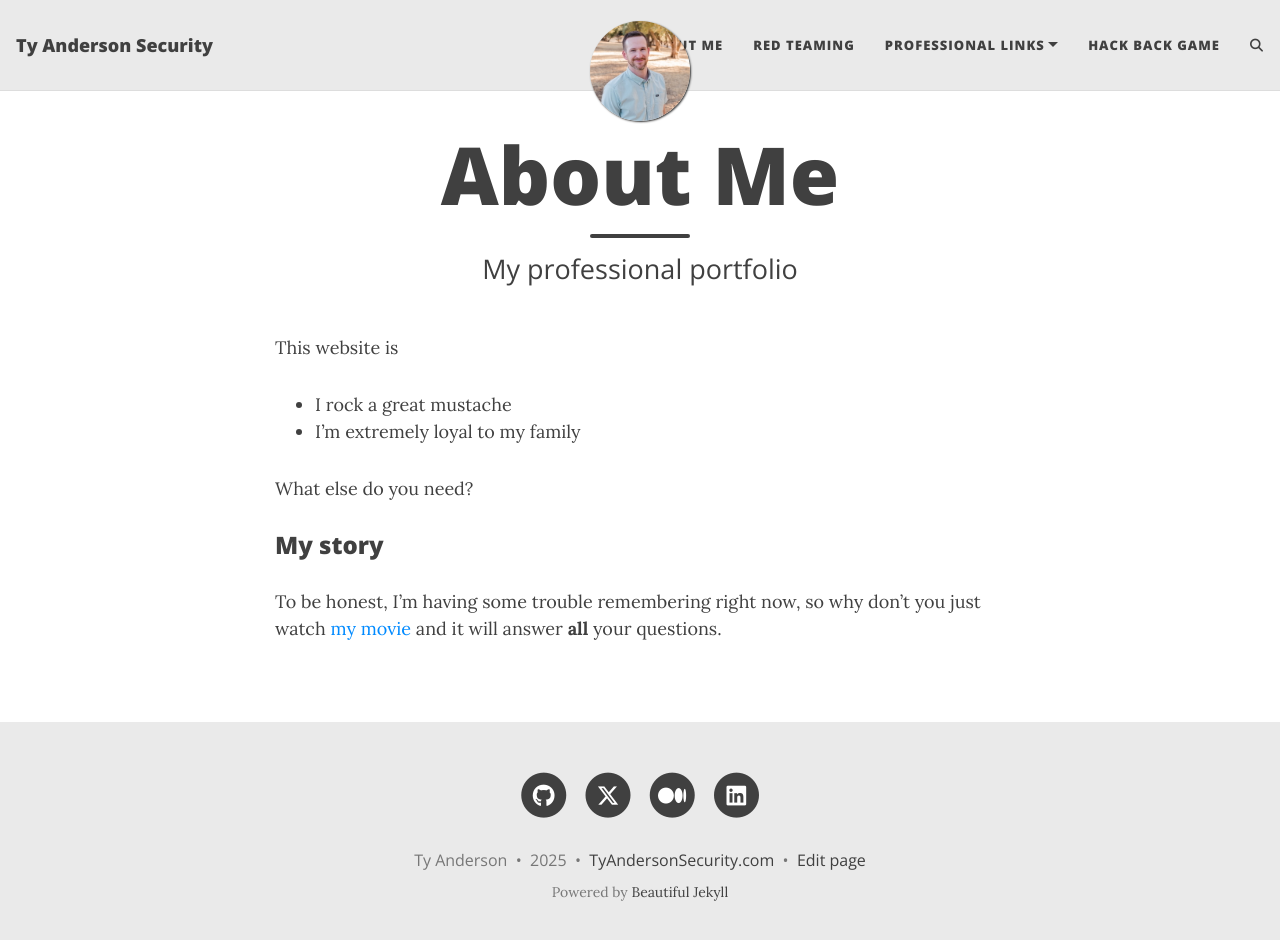
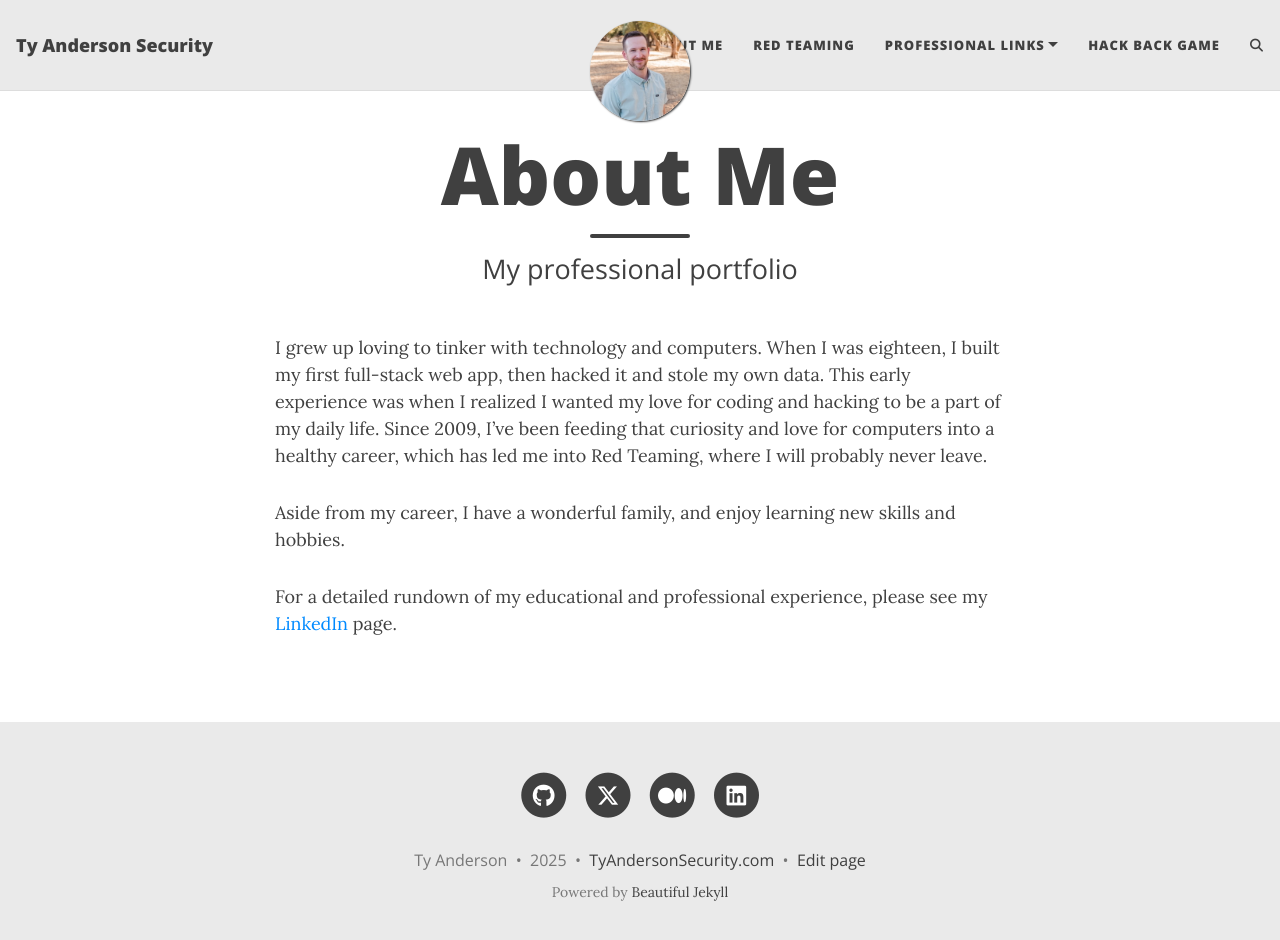
Before and after one commit to minispooner/minispooner.github.io, a Jekyll site: the page built from aboutme.md, in a window 1280 px wide and 953 px high. Shown: the top 940 px of the window. Built offline with Jekyll 4.4.1, drawn with Linux system fonts in a browser that asks for light colours; comment, search, counter and statistics services are not loaded.

Commit message:
add pages

```diff
--- a/aboutme.md
+++ b/aboutme.md
@@ -4,13 +4,8 @@ title: About Me
 subtitle: My professional portfolio
 ---
 
-This website is
+I grew up loving to tinker with technology and computers. When I was eighteen, I built my first full-stack web app, then hacked it and stole my own data. This early experience was when I realized I wanted my love for coding and hacking to be a part of my daily life. Since 2009, I've been feeding that curiosity and love for computers into a healthy career, which has led me into Red Teaming, where I will probably never leave.
 
-- I rock a great mustache
-- I'm extremely loyal to my family
+Aside from my career, I have a wonderful family, and enjoy learning new skills and hobbies.
 
-What else do you need?
-
-### My story
-
-To be honest, I'm having some trouble remembering right now, so why don't you just watch [my movie](https://en.wikipedia.org/wiki/The_Princess_Bride_%28film%29) and it will answer **all** your questions.
+For a detailed rundown of my educational and professional experience, please see my [LinkedIn](https://www.linkedin.com/in/ty-anderson-redteamer/) page.
```
Also changed, not shown: index.md (+5 -3 lines).
